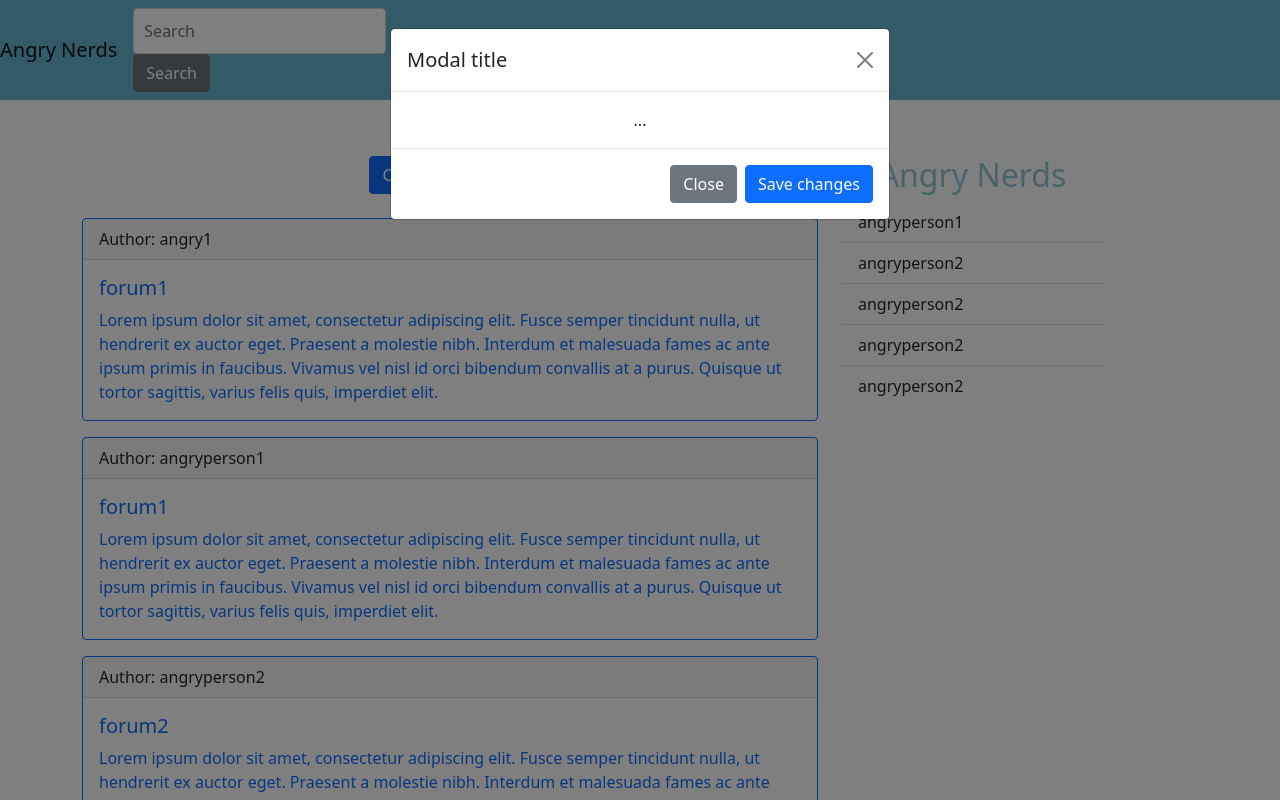
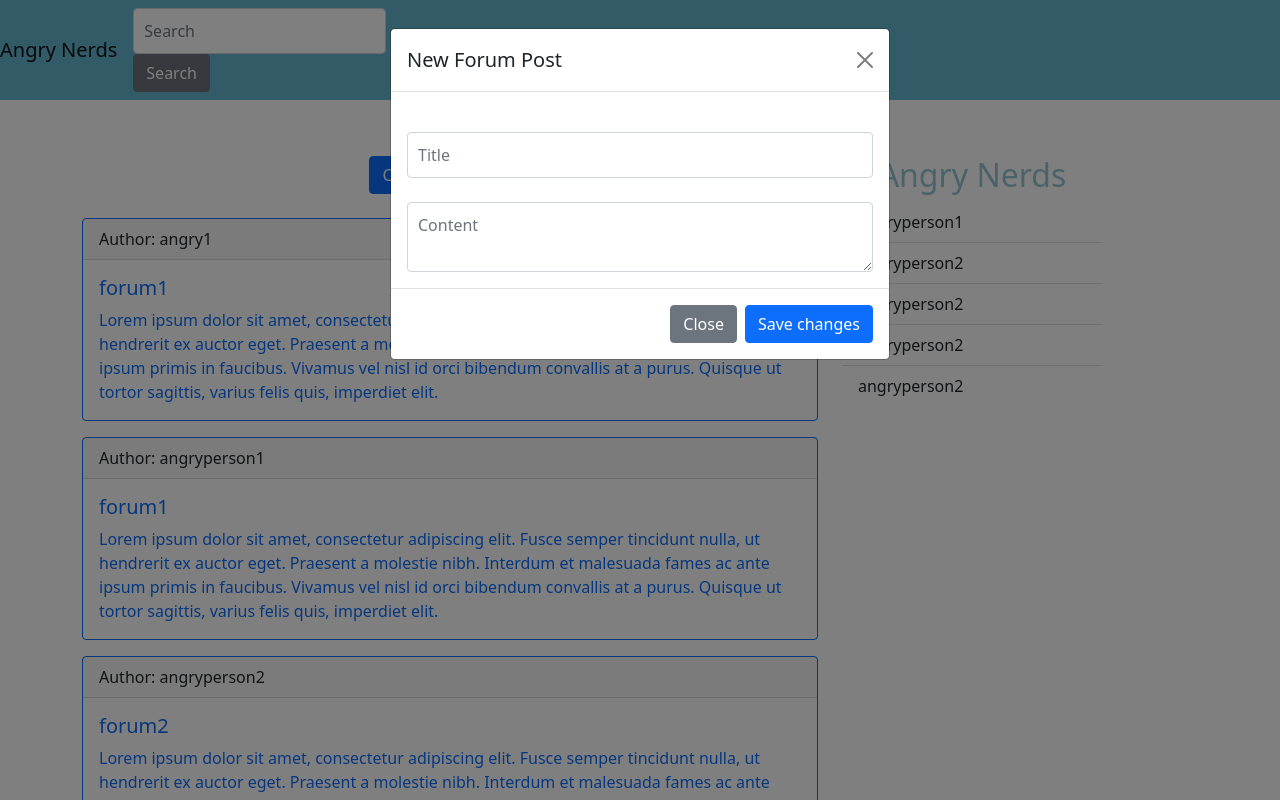
Before and after one commit to RobinKhiv/angry-nerds-fe, a React (Create React App) app: page /dashboard in a window 1280 px wide. Both pictures are taken after a click on the button "Create Angry Post". Shown: the top 800 px of the page. Built offline with nearby package versions, Linux system fonts and the light colour scheme.

Commit message:
added form for forumform

```diff
--- a/src/components/forms/forum/forumform.js
+++ b/src/components/forms/forum/forumform.js
@@ -13,11 +13,20 @@ export default function forumform() {
                 <div class="modal-dialog">
                     <div class="modal-content">
                         <div class="modal-header">
-                            <h5 class="modal-title" id="exampleModalLabel">Modal title</h5>
+                            <h5 class="modal-title" id="exampleModalLabel">New Forum Post</h5>
                             <button type="button" class="btn-close" data-bs-dismiss="modal" aria-label="Close"></button>
                         </div>
                         <div class="modal-body">
-                             ...
+                            <form>
+                                <div class="form-group">
+                                    <label for="title" class="col-form-label"></label>
+                                    <input type="text" class="form-control" placeholder="Title" id="title"></input>
+                                </div>
+                                <div class="form-group">
+                                    <label for="content" class="col-form-label"></label>
+                                    <textarea class="form-control" placeholder="Content" id="content"></textarea>
+                                </div>
+                            </form>
                         </div>
                         <div class="modal-footer">
                             <button type="button" class="btn btn-secondary" data-bs-dismiss="modal">Close</button>
```
